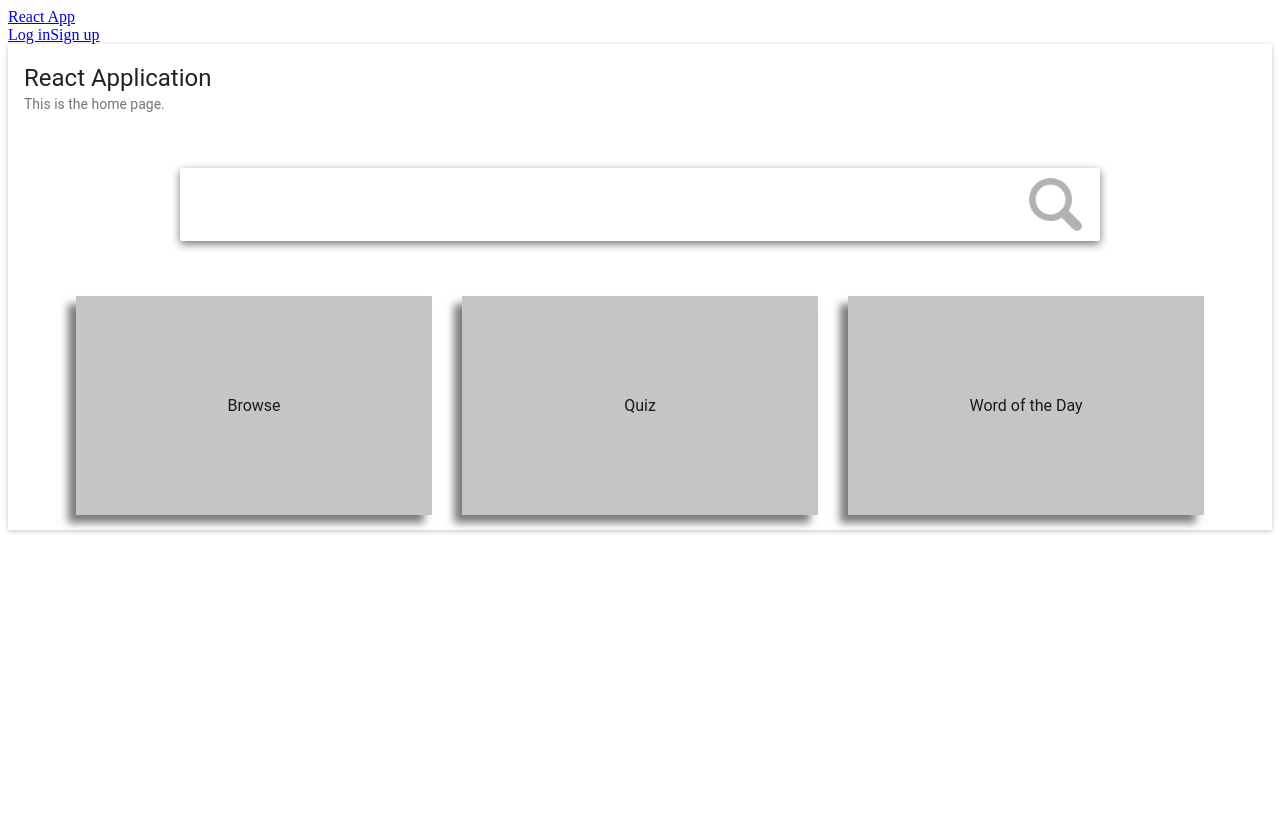
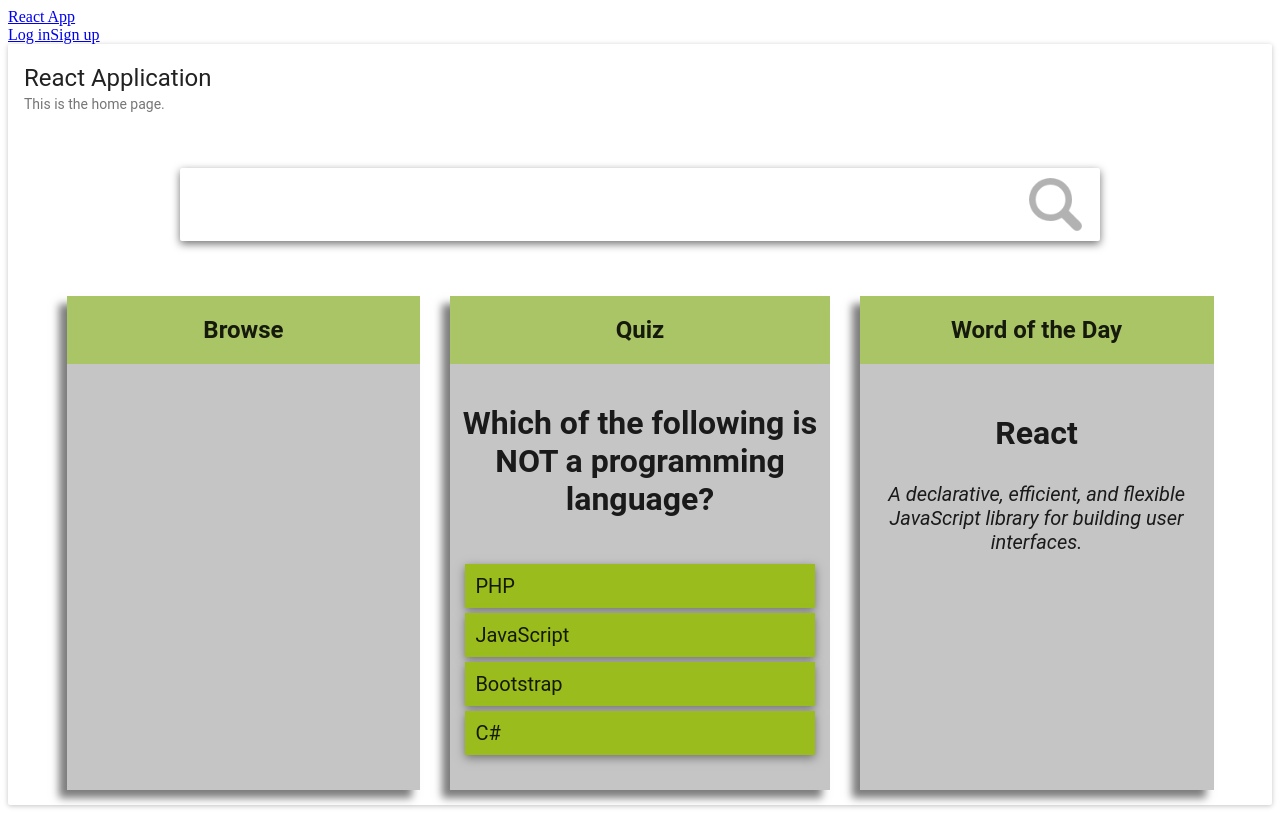
Before and after one commit to dbdoyle182/Contech, a React (Create React App) app in the folder client/: page / in a window 1280 px wide. Built offline with nearby package versions, Linux system fonts and the light colour scheme.

Commit message:
created templates for Quiz and Word of the Day components

```diff
--- a/client/src/components/Browse/Browse.css
+++ b/client/src/components/Browse/Browse.css
@@ -1,6 +1,5 @@
 .browse {
     background: #c5c5c5;
-    padding: 100px 20px;
     text-align: center;
     margin: 15px;
     box-shadow: 0px 3px 9px #737373;
@@ -12,10 +11,16 @@
     transform: scale(1.02);
 }
 
+.title {
+    background: rgba(149, 199, 27, 0.55);
+    margin: 0 0 20px 0;
+    padding: 20px;
+}
+
 @media only screen and (min-width: 1020px)  {
 
     .browse {
-      width: 25%;
+      width: 28%;
       box-shadow: -8px 8px 8px #7d7d7d;
     }
 
--- a/client/src/components/Browse/Browse.js
+++ b/client/src/components/Browse/Browse.js
@@ -3,9 +3,7 @@ import "./Browse.css";
 
 const Browse = props => (
     <div className="browse">
-        <div className="">
-            Browse
-        </div>
+        <h2 className="title">Browse</h2>
     </div>
 );
 
--- a/client/src/components/Quiz/Quiz.css
+++ b/client/src/components/Quiz/Quiz.css
@@ -1,6 +1,5 @@
 .quiz {
     background: #c5c5c5;
-    padding: 100px 20px;
     text-align: center;
     margin: 15px;
     box-shadow: 0px 3px 9px #737373;
@@ -12,10 +11,39 @@
     transform: scale(1.02);
 }
 
+.title {
+    background: rgba(149, 199, 27, 0.55);
+    margin: 0 0 20px 0;
+    padding: 20px;
+}
+
+.question {
+    padding: 10px;
+}
+
+ul {
+    text-align: left;
+    font-size: 20px;
+    list-style: none;
+    padding: 10px;
+}
+
+li {
+    background: #9abd1d;
+    margin: 5px;
+    box-shadow: 0px 3px 9px #737373;
+    padding: 10px;
+}
+
+li:hover {
+    background: #7d9917;
+    box-shadow: 0px 4px 10px #646464;
+}
+
 @media only screen and (min-width: 1020px)  {
 
     .quiz {
-      width: 25%;
+      width: 30%;
       box-shadow: -8px 8px 8px #7d7d7d;
     }
 
--- a/client/src/components/Quiz/Quiz.js
+++ b/client/src/components/Quiz/Quiz.js
@@ -3,9 +3,14 @@ import "./Quiz.css";
 
 const Quiz = props => (
     <div className="quiz">
-        <div className="">
-            Quiz
-        </div>
+        <h2 className="title">Quiz</h2>
+        <h1 className="question">Which of the following is NOT a programming language?</h1>
+        <ul>
+            <li>PHP</li>
+            <li>JavaScript</li>
+            <li>Bootstrap</li>
+            <li>C#</li>
+        </ul>
     </div>
 );
 
--- a/client/src/components/WordOfTheDay/WordOfTheDay.css
+++ b/client/src/components/WordOfTheDay/WordOfTheDay.css
@@ -1,6 +1,5 @@
 .wordoftheday {
     background: #c5c5c5;
-    padding: 100px 20px;
     text-align: center;
     margin: 15px;
     box-shadow: 0px 3px 9px #737373;
@@ -12,10 +11,26 @@
     transform: scale(1.02);
 }
 
+.title {
+    background: rgba(149, 199, 27, 0.55);
+    margin: 0 0 30px 0;
+    padding: 20px;
+}
+
+.word {
+    margin: 50px 0 0 0;
+}
+
+.definition {
+    font-style: italic;
+    padding: 10px;
+    font-size: 20px;
+}
+
 @media only screen and (min-width: 1020px)  {
 
     .wordoftheday {
-      width: 25%;
+      width: 28%;
       box-shadow: -8px 8px 8px #7d7d7d;
     }
 
--- a/client/src/components/WordOfTheDay/WordOfTheDay.js
+++ b/client/src/components/WordOfTheDay/WordOfTheDay.js
@@ -3,9 +3,9 @@ import "./WordOfTheDay.css";
 
 const WordOfTheDay = props => (
     <div className="wordoftheday">
-        <div className="">
-            Word of the Day
-        </div>
+        <h2 className="title">Word of the Day</h2>
+        <h1 className="word">React</h1>
+        <p className="definition">A declarative, efficient, and flexible JavaScript library for building user interfaces.</p>
     </div>
 );
 
```
